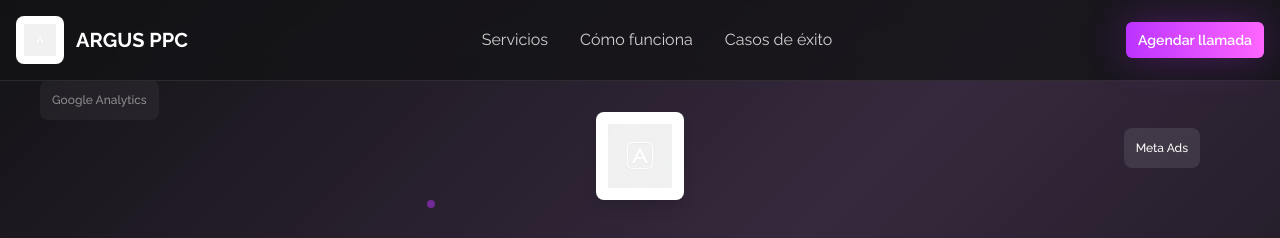
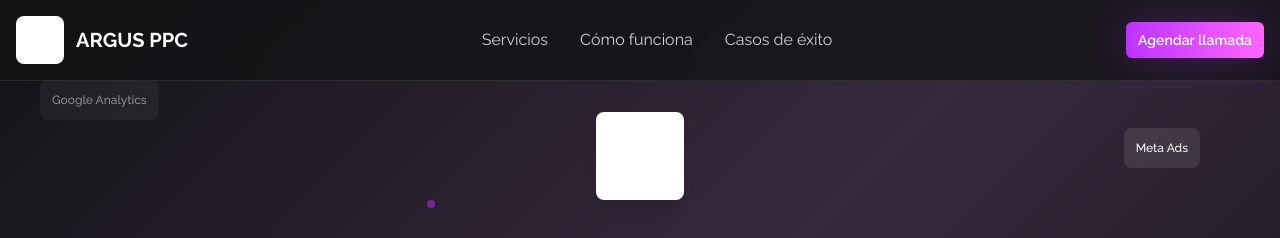
Before and after one commit to Victorioo/marca-blanca-argusppc-66, a React (Vite) app: page / in a window 1280 px wide. Shown: the top 238 px of the page. Built offline with nearby package versions, Linux system fonts and the light colour scheme.

Commit message:
Change main logo
Replace the main logo with the uploaded one.

```diff
--- a/src/components/HeroSection.tsx
+++ b/src/components/HeroSection.tsx
@@ -1,7 +1,6 @@
 import { Button } from "@/components/ui/button";
 import { Star } from "lucide-react";
 import FloatingElements from "./FloatingElements";
-import argusLogo from "@/assets/argus-logo.png";
 const HeroSection = () => {
   return <section className="relative min-h-screen flex items-center justify-center px-4 hero-gradient">
       <FloatingElements />
@@ -10,7 +9,7 @@ const HeroSection = () => {
         {/* Logo */}
         <div className="flex justify-center mb-8">
           <div className="bg-white rounded-lg p-3 shadow-lg">
-            <img src={argusLogo} alt="Argus PPC" className="w-16 h-16" />
+            <img src="/lovable-uploads/b3398f6e-d44b-4aac-8230-3a0b62fe9c9e.png" alt="Argus PPC" className="w-16 h-16" />
           </div>
         </div>
 
--- a/src/components/Navbar.tsx
+++ b/src/components/Navbar.tsx
@@ -1,5 +1,4 @@
 import { Button } from "@/components/ui/button";
-import argusLogo from "@/assets/argus-logo.png";
 
 const Navbar = () => {
   return (
@@ -8,7 +7,7 @@ const Navbar = () => {
         {/* Logo */}
         <div className="flex items-center gap-3">
           <div className="bg-white rounded-lg p-2">
-            <img src={argusLogo} alt="Argus PPC" className="w-8 h-8" />
+            <img src="/lovable-uploads/b3398f6e-d44b-4aac-8230-3a0b62fe9c9e.png" alt="Argus PPC" className="w-8 h-8" />
           </div>
           <span className="text-white font-bold text-xl">ARGUS PPC</span>
         </div>
```
Also changed, not shown: public/lovable-uploads/b3398f6e-d44b-4aac-8230-3a0b62fe9c9e.png (added).
